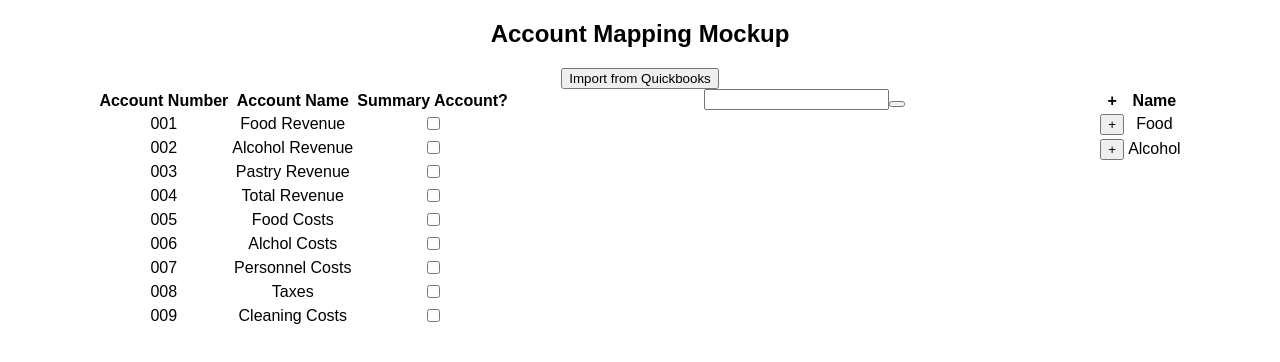
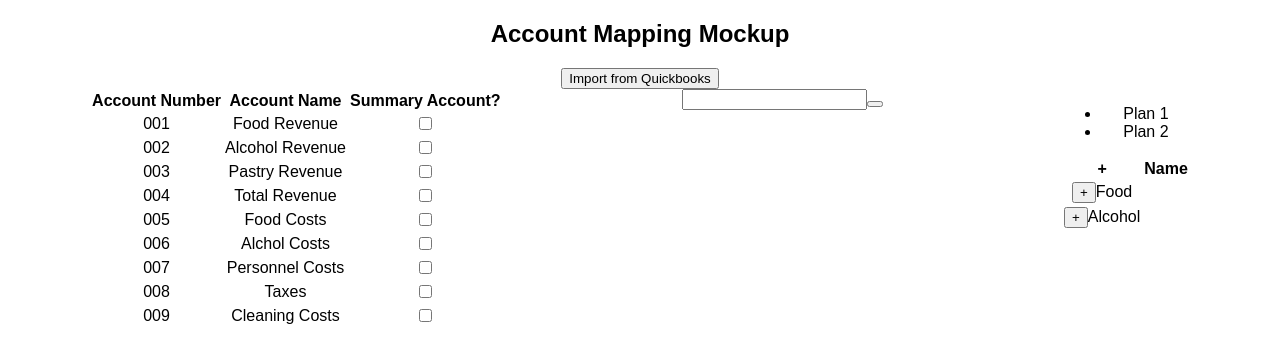
Before and after one commit to patwalls/account-mapping-react, a React (Create React App) app: page / in a window 1280 px wide. Shown: the top 362 px of the page. Built offline with nearby package versions, Linux system fonts and the light colour scheme.

Commit message:
Beginning Plan functionality

```diff
--- a/src/AddPlanAccount.js
+++ b/src/AddPlanAccount.js
@@ -14,12 +14,13 @@ class AddPlanAccount extends Component {
   }
   handleAddPlanAccount() {
     this.props.addPlanAccount(this.state.input);
+    this.setState({input: ''});
   }
   render() {
     console.log(this.state.input);
     return (
       <div>
-        <input onChange={this.handleChange}/>
+        <input onChange={this.handleChange} value={this.state.input}/>
         <button onClick={this.handleAddPlanAccount}></button>
       </div>
     )
--- a/src/App.js
+++ b/src/App.js
@@ -1,6 +1,6 @@
 import React, { Component } from 'react';
 import RawAccountList from './RawAccountList.js';
-import PlanAccountList from './PlanAccountList.js';
+import Plans from './plans.js';
 import AddPlanAccount from './AddPlanAccount.js';
 import './App.css';
 
@@ -24,7 +24,7 @@ class App extends Component {
         'Alcohol':[]
       }
     }
-    this.addPlanAccount = this.addPlanAccount.bind(this)
+    this.addPlanAccount = this.addPlanAccount.bind(this);
   }
   addPlanAccount(account) {
     this.state.planAccounts[account] = [];
@@ -39,7 +39,7 @@ class App extends Component {
           <RawAccountList accounts={this.state.accounts} />
           <AddPlanAccount
             addPlanAccount={this.addPlanAccount}/>
-          <PlanAccountList
+          <Plans
             planAccounts={this.state.planAccounts}
             rawAccounts={this.state.accounts}/>
         </div>
--- /dev/null
+++ b/src/Plan.js
@@ -0,0 +1,14 @@
+import React, { Component } from 'react';
+import './App.css';
+
+class Plan extends Component {
+  render() {
+    return (
+      <span>
+      {this.props.plan}
+      </span>
+    )
+  }
+}
+
+export default Plan;
--- a/src/PlanAccount.js
+++ b/src/PlanAccount.js
@@ -27,11 +27,8 @@ class PlanAccount extends Component {
             onClick={this.handleExpand}>
           +
           </button>
-        </td>
-        <td>{this.props.accountName}
-        <div className='plan-account'>
-          {subAccounts}
-        </div>
+        {this.props.accountName}
+        {subAccounts}
         </td>
       </tr>
     );
--- a/src/PlanAccountList.js
+++ b/src/PlanAccountList.js
@@ -3,6 +3,7 @@ import PlanAccount from './PlanAccount.js';
 import './App.css';
 
 class PlanAccountList extends Component {
+
   render() {
     return (
       <table>
--- /dev/null
+++ b/src/PlansList.js
@@ -0,0 +1,22 @@
+import React, { Component } from 'react';
+import Plan from './Plan.js';
+import './App.css';
+
+class PlansList extends Component {
+  render() {
+    console.log(this.props.plans)
+    return (
+      <ul>
+      {
+        this.props.plans.map(function(plan,idx) {
+          return <li>
+                    <Plan plan={plan}/>
+                  </li>;
+        }, this)
+      }
+      </ul>
+    )
+  }
+}
+
+export default PlansList;
--- /dev/null
+++ b/src/plans.js
@@ -0,0 +1,33 @@
+import React, { Component } from 'react';
+import PlanAccountList from './PlanAccountList.js';
+import PlansList from './PlansList.js';
+import './App.css';
+
+class Plans extends Component {
+  constructor(props) {
+    super(props);
+    this.state = {
+      plans: ['Plan 1','Plan 2'],
+      currentPlan: 'Plan 1'
+    }
+    this.changeCurrentPlan = this.changeCurrentPlan.bind(this);
+  }
+  changeCurrentPlan(plan) {
+    this.setState({currentPlan: plan})
+  }
+  render() {
+    return (
+      <div>
+        <PlansList
+          plans={this.state.plans}
+          changeCurrentPlan={this.changeCurrentPlan}/>
+        <PlanAccountList
+          planAccounts={this.props.planAccounts}
+          rawAccounts={this.props.rawAccounts}
+          currentPlan={this.state.currentPlan}/>
+      </div>
+    );
+  }
+}
+
+export default Plans;
```
Lines whose indentation alone changed are shown as unchanged.
